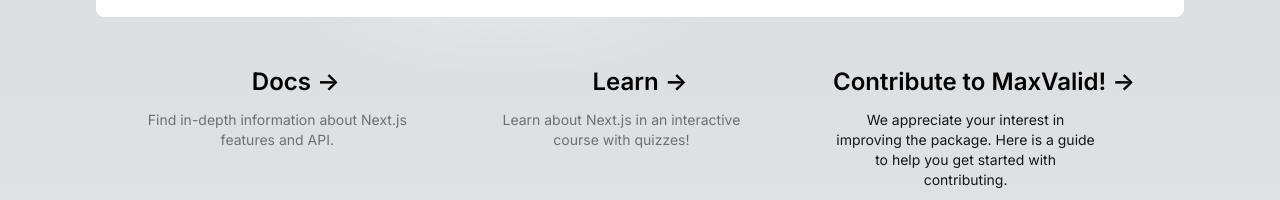
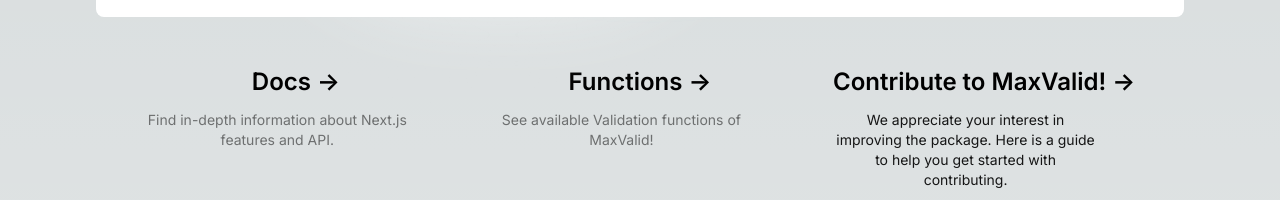
Before and after one commit to techMonowar/maxvalid, a Next.js app: page / in a window 1280 px wide. Shown: the part 376-576 px from the top of the page. Built offline with nearby package versions, Linux system fonts and the light colour scheme.

Commit message:
functions

```diff
--- a/src/pages/index.js
+++ b/src/pages/index.js
@@ -162,7 +162,7 @@
 
         >
           <h2 className={`${inter.className} mb-3 text-2xl font-semibold`}>
-            Learn{' '}
+            Functions{' '}
             <span className="inline-block transition-transform group-hover:translate-x-1 motion-reduce:transform-none">
               -&gt;
             </span>
@@ -170,7 +170,7 @@
           <p
             className={`${inter.className} m-0 max-w-[30ch] text-sm opacity-50`}
           >
-            Learn about Next.js in an interactive course with&nbsp;quizzes!
+            See available Validation functions of MaxValid!
           </p>
         </a>
 
```
